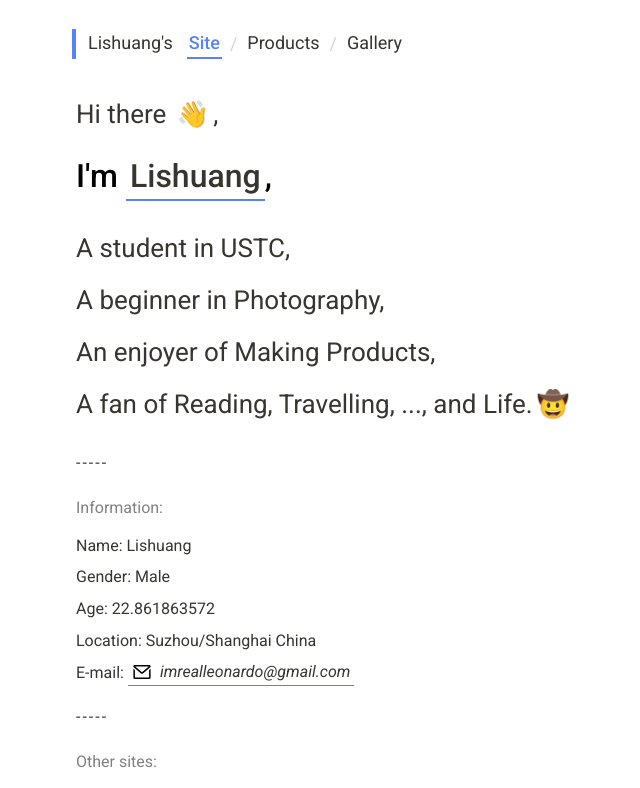
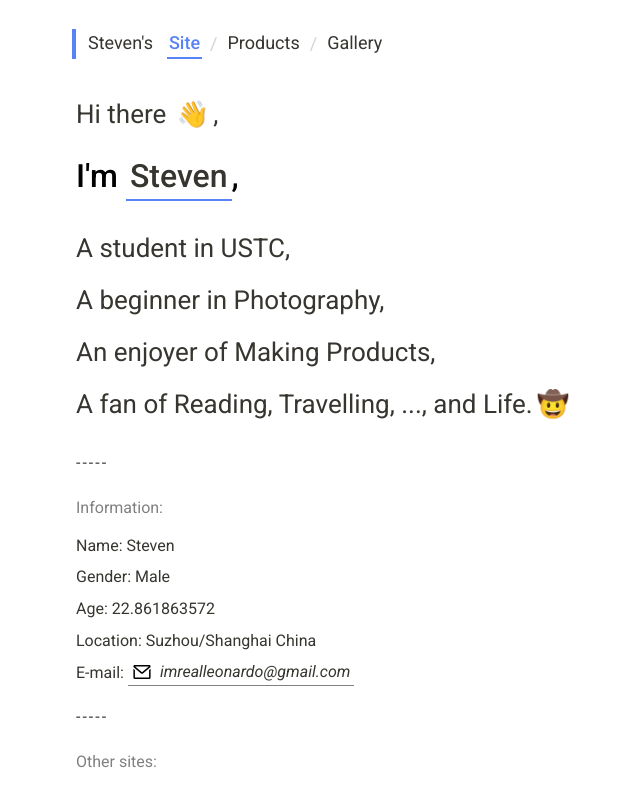
Before and after one commit to orrsrosx-nonloso/boojack.github.io, a React (Vite) app: page /#/site in a window 1280 px wide. Shown: the top 788 px of the page, without its empty margins (242-882 px from the left). Built offline with nearby package versions, Linux system fonts and the light colour scheme.

Commit message:
-update nickname;

```diff
--- a/index.html
+++ b/index.html
@@ -4,7 +4,7 @@
     <meta charset="UTF-8" />
     <link rel="icon" href="/logo.svg" sizes="64x64" type="image/*" />
     <meta name="viewport" content="width=device-width, initial-scale=1, maximum-scale=1, minimum-scale=1, user-scalable=no" />
-    <title>Lishuang's</title>
+    <title>Steven's</title>
     <style>
       @import url("https://fonts.googleapis.com/css2?family=Roboto:ital,wght@0,100;0,300;0,400;0,500;1,100;1,300;1,400&display=swap");
     </style>
--- a/package.json
+++ b/package.json
@@ -3,12 +3,10 @@
   "version": "1.0.0",
   "scripts": {
     "dev": "vite",
-    "build": "tsc && vite build",
+    "build": "tsc && vite build --base=/mine-site/",
     "serve": "vite preview"
   },
   "dependencies": {
-    "koa": "^2.13.1",
-    "koa-static": "^5.0.0",
     "react": "^17.0.2",
     "react-dom": "^17.0.2",
     "react-router-dom": "^5.2.0"
--- a/src/App.tsx
+++ b/src/App.tsx
@@ -10,14 +10,14 @@ export default function App() {
     const param = location.hash.slice(2);
 
     if (["site", "products", "gallery"].includes(param)) {
-      document.title = "Lishuang's " + param;
+      document.title = "Steven's " + param;
     } else {
-      document.title = "Lishuang's site";
+      document.title = "Steven's site";
     }
   }, []);
 
   const handleNavLinkClick = (param: string) => {
-    document.title = "Lishuang's " + param;
+    document.title = "Steven's " + param;
   };
 
   return (
@@ -30,7 +30,7 @@ export default function App() {
             handleNavLinkClick("site");
           }}
         >
-          Lishuang's
+          Steven's
         </Link>
         <NavLink
           className="nav-btn"
--- a/src/pages/AboutMe.tsx
+++ b/src/pages/AboutMe.tsx
@@ -31,7 +31,7 @@ const AboutMe: React.FunctionComponent = () => {
         Hi there <span className="icon-text">👋</span>,
       </h2>
       <h1>
-        I'm <span className="name-text">Lishuang</span>,
+        I'm <span className="name-text">Steven</span>,
       </h1>
       <h2>
         A student in USTC,
@@ -46,7 +46,7 @@ const AboutMe: React.FunctionComponent = () => {
         <p className="title-text">Information:</p>
         <p className="info-item">
           Name:{"  "}
-          Lishuang
+          Steven
         </p>
         <p className="info-item">
           Gender:{"  "}
```
Also changed, not shown: server.js (deleted, +0 -17 lines), 2 other files (tests, documents, lock files or other folders).
